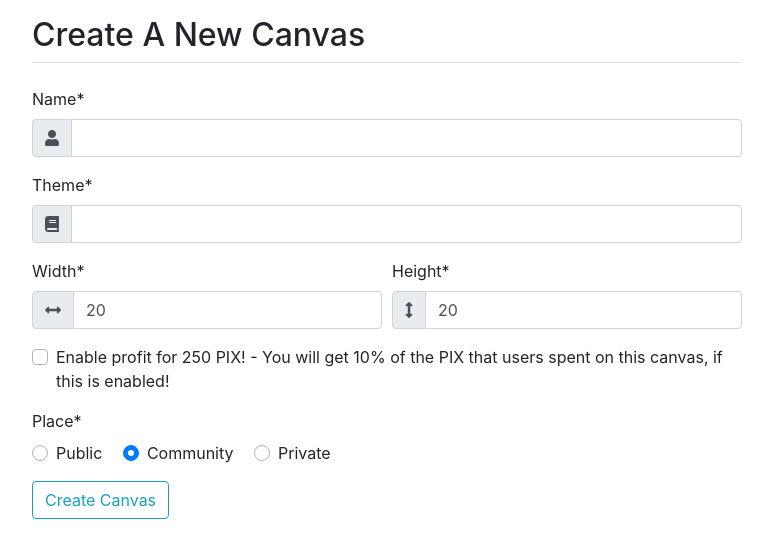
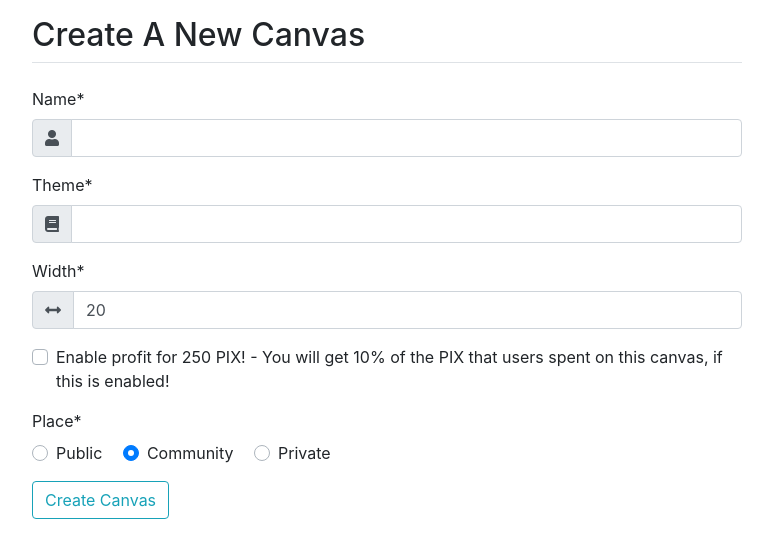
Before and after one commit to HE-Arc/PayPixPlace, a Django app: page /canvas/create/ in a window 1280 px wide. Shown: the part 56-614 px from the top of the page, without its empty margins (253-1026 px from the left). Run offline with Django 3.2, Linux system fonts and the light colour scheme; some libraries are stand-ins or nearby versions.

Commit message:
Remove height from canvas model, add validation for create canvas form

```diff
--- a/PayPixPlace/paypixplaceapp/forms.py
+++ b/PayPixPlace/paypixplaceapp/forms.py
@@ -13,7 +13,7 @@ class CreateCanvas(forms.ModelForm):
 
     class Meta:
         model = Canvas
-        fields = ( 'name', 'theme', 'width', 'height', 'place', 'is_profit_on' )
+        fields = ( 'name', 'theme', 'width', 'place', 'is_profit_on' )
         labels = {
             'is_profit_on': 'Enable profit for 250 PIX! - You will get 10% of the PIX that users spent on this canvas, if this is enabled!',
         }
@@ -26,17 +26,7 @@ class CreateCanvas(forms.ModelForm):
         self.helper.layout = Layout(
             PrependedText('name', '<i class="fas fa-user"></i>'),
             PrependedText('theme', '<i class="fas fa-book"></i>'),
-            Row(
-                Column(
-                    PrependedText('width', '<i class="fas fa-arrows-alt-h"></i>'),
-                    css_class='form-group col-md-6 mb-0'
-                ),
-                Column(
-                    PrependedText('height', '<i class="fas fa-arrows-alt-v"></i>'),
-                    css_class='form-group col-md-6 mb-0'
-                ),
-                css_class='form-row'
-            ),
+            PrependedText('width', '<i class="fas fa-arrows-alt-h"></i>'),
             'is_profit_on',
             InlineRadios('place', css_class='p-0'),
             StrictButton('Create Canvas', type='submit', css_class='btn-outline-info'),
--- a/PayPixPlace/paypixplaceapp/models.py
+++ b/PayPixPlace/paypixplaceapp/models.py
@@ -35,7 +35,6 @@ class Canvas(models.Model):
     theme = models.CharField(max_length=50)
     place = models.SmallIntegerField()
     width = models.IntegerField(default=20, validators=[ MaxValueValidator(300), MinValueValidator(10) ])
-    height = models.IntegerField(default=20, validators=[ MaxValueValidator(300), MinValueValidator(10) ])
     is_profit_on = models.BooleanField()
     user = models.ForeignKey(User, on_delete=models.CASCADE, null=True)
 
--- a/PayPixPlace/paypixplaceapp/templates/paypixplaceapp/base.html
+++ b/PayPixPlace/paypixplaceapp/templates/paypixplaceapp/base.html
@@ -25,9 +25,15 @@
 
             {% if messages %}
                 {% for message in messages %}
-                    <div class="alert alert-{{ message.tags }}">
-                        {{ message }}
-                    </div>
+                    {% if message.tags == 'error' %}
+                        <div class="alert alert-danger">
+                            {{ message }}
+                        </div>
+                    {% else %}
+                        <div class="alert alert-{{ message.tags }}">
+                            {{ message }}
+                        </div>
+                    {% endif %}
                 {% endfor %}
             {% endif %}
 
--- a/PayPixPlace/paypixplaceapp/templates/paypixplaceapp/canvas/community_canvas.html
+++ b/PayPixPlace/paypixplaceapp/templates/paypixplaceapp/canvas/community_canvas.html
@@ -7,7 +7,7 @@
         <div class="text-center">
             <h2><a href="{% url 'canvas-detail' c.id %}">{{ c.name }}</a></h2>
 
-            <canvas id="{{c.name}}" width="{% widthratio c.width 1 10 %}" height="{% widthratio c.height 1 10 %}" style="border:1px solid #000000;">
+            <canvas id="{{c.name}}" width="{% widthratio c.width 1 10 %}" height="{% widthratio c.width 1 10 %}" style="border:1px solid #000000;">
                 Canvas are not supported
             </canvas>
 
--- a/PayPixPlace/paypixplaceapp/views.py
+++ b/PayPixPlace/paypixplaceapp/views.py
@@ -43,13 +43,18 @@ def createCanvas(request):
         if form.is_valid():
             canvas = form.save(commit=False)
             canvas.user = request.user
-            canvas.save()
 
-            instances = [create_pixel(x, y, "#FFFFFF", canvas.id) for x in range(canvas.width) for y in range(canvas.height)]
-            Pixel.objects.bulk_create(instances)
+            # Check if the given place is a valid one
+            if canvas.place >= 0 and canvas.place <= 2:
+                canvas.save()
 
-            messages.success(request, f'You create a new canvas successfully!')
-            return redirect('canvas-community')
+                instances = [create_pixel(x, y, "#FFFFFF", canvas.id) for x in range(canvas.width) for y in range(canvas.width)]
+                Pixel.objects.bulk_create(instances)
+
+                messages.success(request, f'You create a new canvas successfully!')
+                return redirect('canvas-community')
+            else:
+                messages.error(request, f'The place is invalid!')
 
     # if a GET (or any other method) we'll create a blank form
     else:
```
Also changed, not shown: PayPixPlace/paypixplaceapp/migrations/0009_auto_20190313_1121.py (added).
